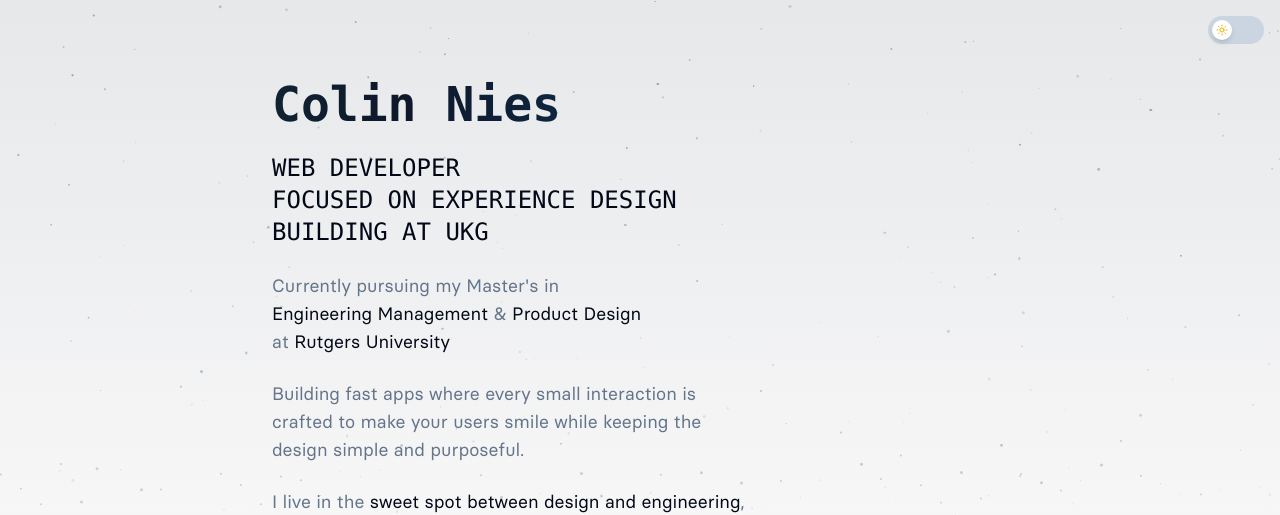
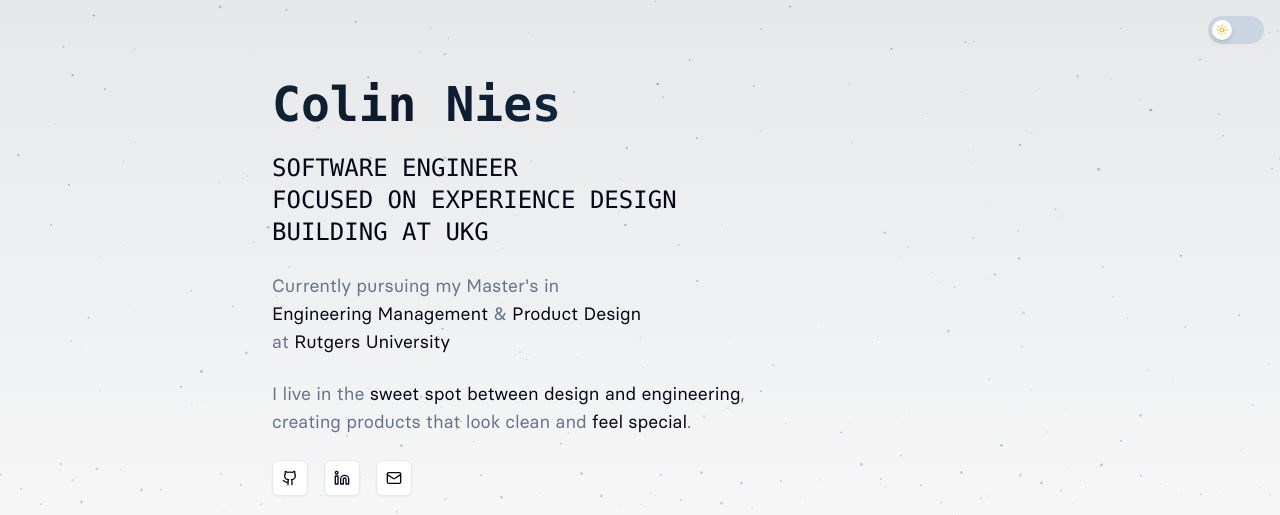
Before and after one commit to colnies/portfolio, a React (Vite) app: page / in a window 1280 px wide. Shown: the top 515 px of the page. Built offline with nearby package versions, Linux system fonts and the light colour scheme.

Commit message:
Update desc

```diff
--- a/src/App.tsx
+++ b/src/App.tsx
@@ -56,7 +56,7 @@ export default function App() {
             Colin Nies
           </h1>
           <p className="text-xl md:text-2xl text-foreground uppercase">
-            Web Developer
+            Software Engineer
             <br />
             Focused on Experience Design
             <br />
@@ -73,13 +73,13 @@ export default function App() {
               <span className="text-foreground">Rutgers University</span>
             </p>
           </div>
-          <div className="text-lg text-muted-foreground max-w-md font-basier">
+          {/*<div className="text-lg text-muted-foreground max-w-md font-basier">
             <p>
               Building fast apps where every small interaction is crafted to
               make your users smile while keeping the design simple and
               purposeful.
             </p>
-          </div>
+          </div>*/}
           <div className="text-lg text-muted-foreground max-w-lg font-basier">
             <p>
               I live in the{" "}
```
